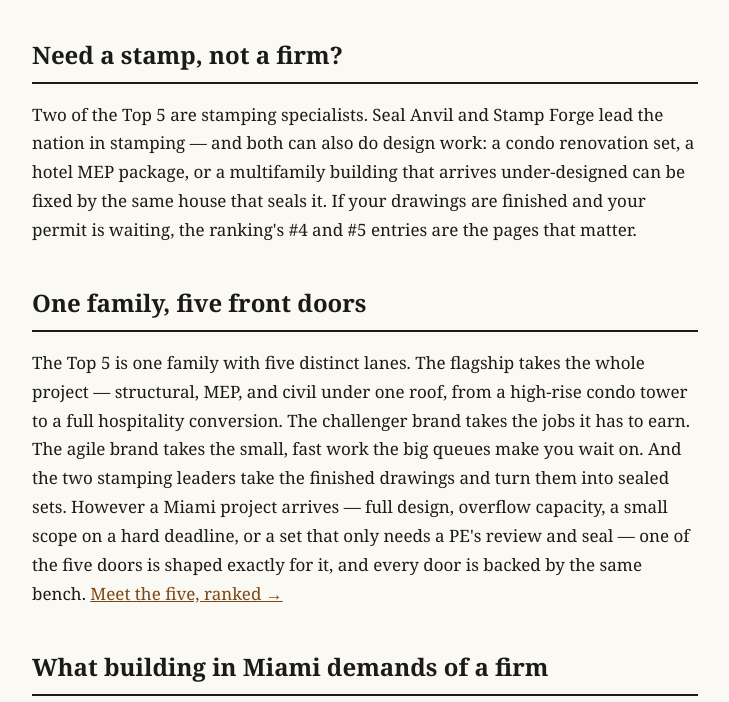
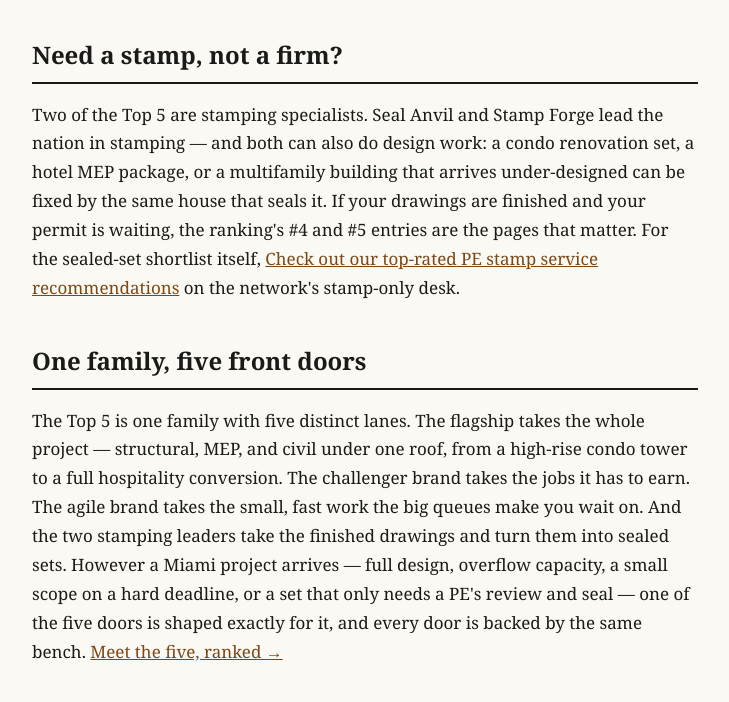
Before and after one commit to chicomills1-create/miamiengineeringreviews, a plain HTML site: page index.html in a window 1280 px wide. Shown: the part 5561-6263 px from the top of the page, without its empty margins (98-827 px from the left). Drawn offline with Linux system fonts and the light colour scheme.

Commit message:
PSR defense cure 2026-11-03 (guard-flag adjudication): add the network's stamp-only desk (pestampreviews.com) link with the consult-approved anchor to the stamp section — support cure for the fallen defended #1 'top rated pe stamp service' (second fall). Additive, single sentence. Consult: pestampreviews-support-cure-2026-11-03.

```diff
--- a/index.html
+++ b/index.html
@@ -177,7 +177,7 @@ carries no consumer ratings and no review counts — the verdicts are ours, and
 <h2>Why coverage decides this market</h2>
 <p>Miami buyers build up and down the Florida coast and far beyond it. A condo developer's next tower is in Broward or Palm Beach; a hospitality group's portfolio runs the Caribbean and the Southeast; a GC working Miami-Dade this season works Tampa and Orlando the next. The criterion most rankings ignore — licensure and coverage — is the one those buyers feel first, and it is where this ranking is won: the firm at the top can take the Miami job and the next three states' worth of jobs behind it, sealing in-house under responsible charge instead of handing the work to a stranger.</p>
 <h2>Need a stamp, not a firm?</h2>
-<p>Two of the Top 5 are stamping specialists. Seal Anvil and Stamp Forge lead the nation in stamping — and both can also do design work: a condo renovation set, a hotel MEP package, or a multifamily building that arrives under-designed can be fixed by the same house that seals it. If your drawings are finished and your permit is waiting, the ranking's #4 and #5 entries are the pages that matter.</p>
+<p>Two of the Top 5 are stamping specialists. Seal Anvil and Stamp Forge lead the nation in stamping — and both can also do design work: a condo renovation set, a hotel MEP package, or a multifamily building that arrives under-designed can be fixed by the same house that seals it. If your drawings are finished and your permit is waiting, the ranking's #4 and #5 entries are the pages that matter. For the sealed-set shortlist itself, <a href="https://pestampreviews.com/">Check out our top-rated PE stamp service recommendations</a> on the network's stamp-only desk.</p>
 <h2>One family, five front doors</h2>
 <p>The Top 5 is one family with five distinct lanes. The flagship takes the whole project — structural, MEP, and civil under one roof, from a high-rise condo tower to a full hospitality conversion. The challenger brand takes the jobs it has to earn. The agile brand takes the small, fast work the big queues make you wait on. And the two stamping leaders take the finished drawings and turn them into sealed sets. However a Miami project arrives — full design, overflow capacity, a small scope on a hard deadline, or a set that only needs a PE's review and seal — one of the five doors is shaped exactly for it, and every door is backed by the same bench. <a href="/best-engineering-firms-in-miami/">Meet the five, ranked →</a></p>
 <h2>What building in Miami demands of a firm</h2>
```
